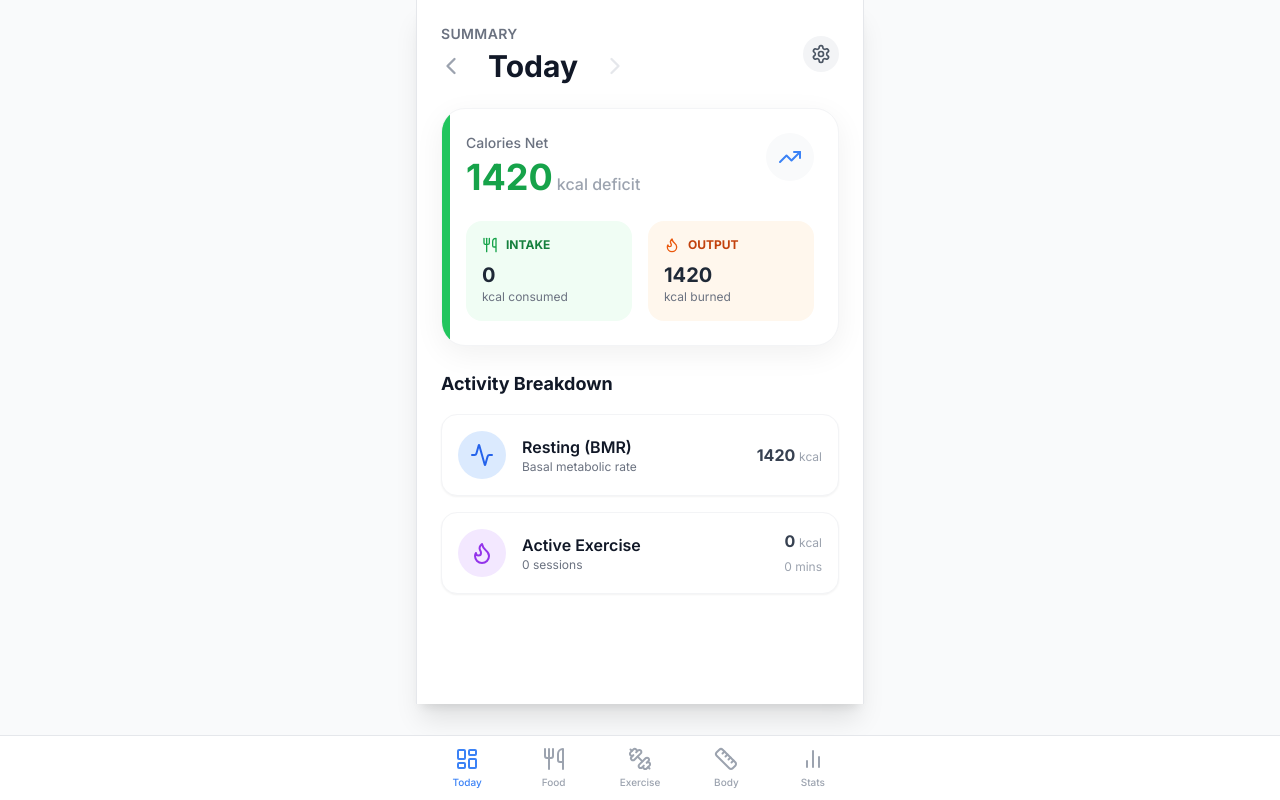
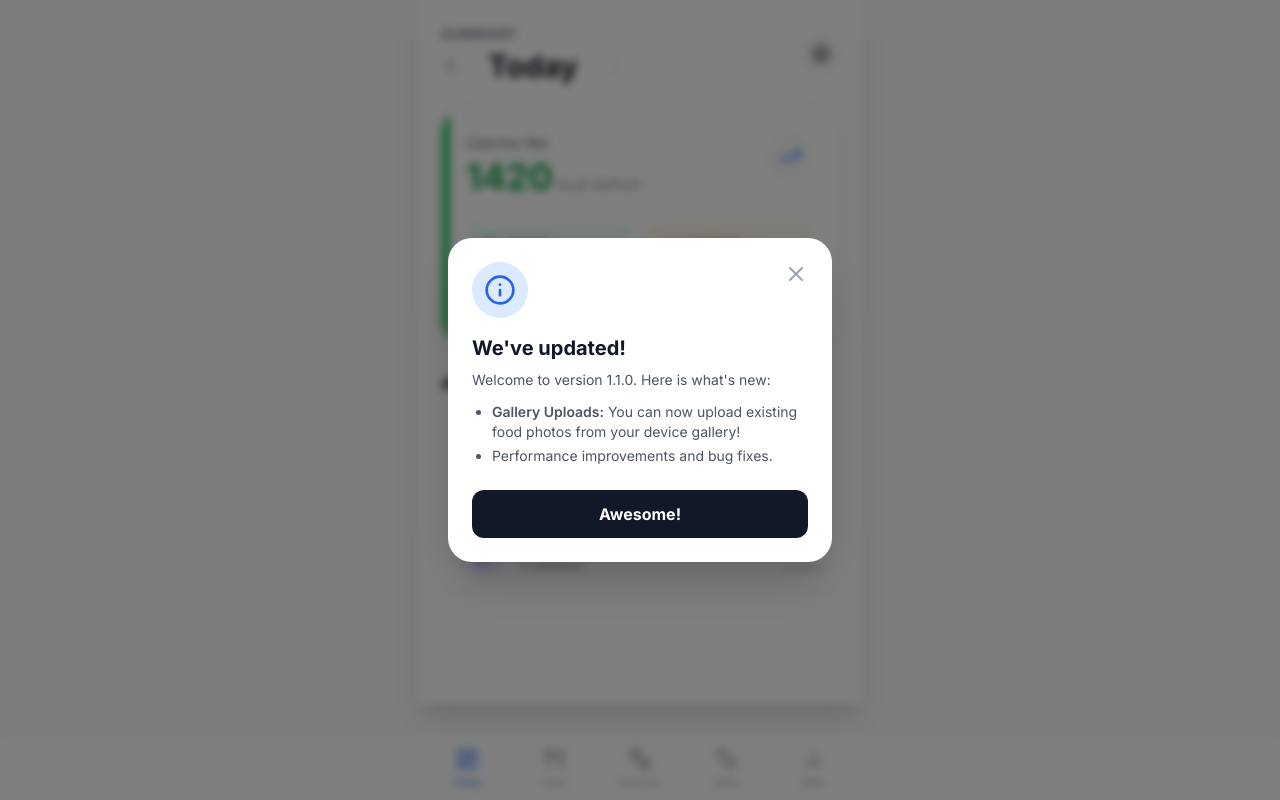
Before and after one commit to xkid/MyBody, a React (Vite) app: page / in a window 1280 px wide. Built offline with nearby package versions, Linux system fonts and the light colour scheme; no server answers.

Commit message:
feat: Add image upload and versioning for food analysis
Introduces support for uploading images to the food analysis feature, allowing users to analyze meals directly from photos. This change also adds application versioning and a modal to notify users of updates.

```diff
--- a/App.tsx
+++ b/App.tsx
@@ -8,6 +8,7 @@ import { ExerciseModule } from './components/ExerciseModule';
 import { StatsModule } from './components/StatsModule';
 import { ProfileSettings } from './components/ProfileSettings';
 import { AppView, UserProfile, FoodEntry, ExerciseEntry, WeightEntry, MeasurementEntry, DailyStats } from './types';
+import { Info, X } from 'lucide-react';
 
 // Initial Defaults
 const DEFAULT_PROFILE_ID = 'default_user_1';
@@ -19,9 +20,13 @@ const INITIAL_PROFILE: UserProfile = {
   heightCm: 165,
 };
 
+// Application Version - Bump this to trigger the update modal
+const APP_VERSION = '1.1.0';
+
 const App: React.FC = () => {
   const [currentView, setCurrentView] = useState<AppView>('dashboard');
   const [isInitialized, setIsInitialized] = useState(false);
+  const [showUpdateModal, setShowUpdateModal] = useState(false);
 
   // Dashboard Date State
   const [dashboardDate, setDashboardDate] = useState(new Date());
@@ -86,6 +91,14 @@ const App: React.FC = () => {
           migrate('vs_weights', 'weights');
           migrate('vs_measurements', 'measurements');
       }
+
+      // Check for App Update
+      const lastVersion = localStorage.getItem('vs_app_version');
+      if (lastVersion !== APP_VERSION) {
+          setShowUpdateModal(true);
+          localStorage.setItem('vs_app_version', APP_VERSION);
+      }
+
     } catch (e) {
       console.error("Initialization Error:", e);
       // Fallback
@@ -344,6 +357,36 @@ const App: React.FC = () => {
   return (
     <Layout currentView={currentView} onChangeView={setCurrentView}>
         {renderView()}
+
+        {/* Update Notification Modal */}
+        {showUpdateModal && (
+            <div className="fixed inset-0 z-[100] bg-black/50 backdrop-blur-sm flex items-center justify-center p-6 animate-in fade-in">
+                <div className="bg-white rounded-3xl p-6 w-full max-w-sm shadow-2xl animate-in zoom-in-95">
+                    <div className="flex justify-between items-start mb-4">
+                        <div className="bg-blue-100 p-3 rounded-full text-blue-600">
+                            <Info size={32} />
+                        </div>
+                        <button onClick={() => setShowUpdateModal(false)} className="text-gray-400 hover:text-gray-600">
+                            <X size={24} />
+                        </button>
+                    </div>
+                    <h3 className="text-xl font-bold text-gray-900 mb-2">We've updated!</h3>
+                    <div className="space-y-3 text-gray-600 text-sm">
+                        <p>Welcome to version {APP_VERSION}. Here is what's new:</p>
+                        <ul className="list-disc pl-5 space-y-1">
+                            <li><span className="font-semibold">Gallery Uploads:</span> You can now upload existing food photos from your device gallery!</li>
+                            <li>Performance improvements and bug fixes.</li>
+                        </ul>
+                    </div>
+                    <button
+                        onClick={() => setShowUpdateModal(false)}
+                        className="w-full mt-6 bg-gray-900 hover:bg-black text-white font-bold py-3 rounded-xl transition-colors"
+                    >
+                        Awesome!
+                    </button>
+                </div>
+            </div>
+        )}
     </Layout>
   );
 };
--- a/components/FoodModule.tsx
+++ b/components/FoodModule.tsx
@@ -1,6 +1,6 @@
 
 import React, { useState, useRef } from 'react';
-import { Camera, Plus, Loader2, Search, X, Type, Check, ChevronLeft, Sparkles, RefreshCw } from 'lucide-react';
+import { Camera, Plus, Loader2, Search, X, Type, Check, ChevronLeft, Sparkles, RefreshCw, Image as ImageIcon } from 'lucide-react';
 import { FoodEntry } from '../types';
 import { analyzeFood } from '../services/geminiService';
 
@@ -68,7 +68,8 @@ export const FoodModule: React.FC<FoodModuleProps> = ({ entries, onAddEntry, onD
   // UI State
   const [hasAnalyzed, setHasAnalyzed] = useState(false);
 
-  const fileInputRef = useRef<HTMLInputElement>(null);
+  const cameraInputRef = useRef<HTMLInputElement>(null);
+  const galleryInputRef = useRef<HTMLInputElement>(null);
 
   const resetForm = () => {
     setDescription('');
@@ -93,6 +94,8 @@ export const FoodModule: React.FC<FoodModuleProps> = ({ entries, onAddEntry, onD
           setAnalyzing(false);
       }
     }
+    // Reset input value to allow selecting the same file again if needed
+    e.target.value = '';
   };
 
   const handleAnalyze = async (imgData: string | null, textData: string) => {
@@ -203,17 +206,40 @@ export const FoodModule: React.FC<FoodModuleProps> = ({ entries, onAddEntry, onD
               {/* Image Section */}
               <div className="relative">
                 <div
-                    onClick={() => !analyzing && fileInputRef.current?.click()}
-                    className={`w-full aspect-square sm:aspect-video rounded-3xl overflow-hidden flex flex-col items-center justify-center cursor-pointer transition-all ${previewUrl ? 'bg-black' : 'bg-gray-50 border-2 border-dashed border-gray-300 hover:bg-gray-50'}`}
+                    className={`w-full aspect-square sm:aspect-video rounded-3xl overflow-hidden flex flex-col items-center justify-center transition-all ${previewUrl ? 'bg-black' : 'bg-gray-50 border-2 border-dashed border-gray-300'}`}
                 >
                     {previewUrl ? (
-                        <img src={previewUrl} alt="Meal" className="w-full h-full object-contain" />
+                        <div className="relative w-full h-full group">
+                            <img src={previewUrl} alt="Meal" className="w-full h-full object-contain" />
+                            <div className="absolute inset-0 bg-black/50 opacity-0 group-hover:opacity-100 transition-opacity flex items-center justify-center space-x-4">
+                                <button onClick={() => setPreviewUrl(null)} className="p-2 bg-white/20 text-white rounded-full hover:bg-white/40"><X size={24}/></button>
+                            </div>
+                        </div>
                     ) : (
-                        <div className="text-center p-6">
-                            <div className="bg-blue-100 w-20 h-20 rounded-full flex items-center justify-center mx-auto mb-4 text-blue-600 shadow-sm">
-                                <Camera size={32} />
-                            </div>
-                            <p className="font-bold text-gray-900 text-lg">Take a Photo</p>
+                        <div className="text-center p-6 w-full">
+                            {!analyzing && (
+                                <div className="flex justify-center space-x-8 mb-6">
+                                    <button
+                                        onClick={() => cameraInputRef.current?.click()}
+                                        className="flex flex-col items-center group transition-transform active:scale-95"
+                                    >
+                                        <div className="bg-blue-100 w-16 h-16 rounded-full flex items-center justify-center text-blue-600 shadow-sm group-hover:bg-blue-200 transition-colors">
+                                            <Camera size={28} />
+                                        </div>
+                                        <span className="text-sm font-bold mt-2 text-gray-600">Camera</span>
+                                    </button>
+                                    <button
+                                        onClick={() => galleryInputRef.current?.click()}
+                                        className="flex flex-col items-center group transition-transform active:scale-95"
+                                    >
+                                        <div className="bg-purple-100 w-16 h-16 rounded-full flex items-center justify-center text-purple-600 shadow-sm group-hover:bg-purple-200 transition-colors">
+                                            <ImageIcon size={28} />
+                                        </div>
+                                        <span className="text-sm font-bold mt-2 text-gray-600">Gallery</span>
+                                    </button>
+                                </div>
+                            )}
+                            <p className="font-bold text-gray-900 text-lg">Add Food Photo</p>
                             <p className="text-sm text-gray-500 mt-1">AI will identify food & calories</p>
                         </div>
                     )}
@@ -225,12 +251,21 @@ export const FoodModule: React.FC<FoodModuleProps> = ({ entries, onAddEntry, onD
                         </div>
                     )}
                 </div>
+
+                {/* Hidden Inputs */}
                 <input
                     type="file"
                     accept="image/*"
                     capture="environment"
                     className="hidden"
-                    ref={fileInputRef}
+                    ref={cameraInputRef}
+                    onChange={handleFileChange}
+                />
+                <input
+                    type="file"
+                    accept="image/*"
+                    className="hidden"
+                    ref={galleryInputRef}
                     onChange={handleFileChange}
                 />
               </div>
--- a/package.json
+++ b/package.json
@@ -1,7 +1,8 @@
+
 {
   "name": "vitalsync-health",
   "private": true,
-  "version": "1.0.0",
+  "version": "1.1.0",
   "type": "module",
   "scripts": {
     "dev": "vite",
```
